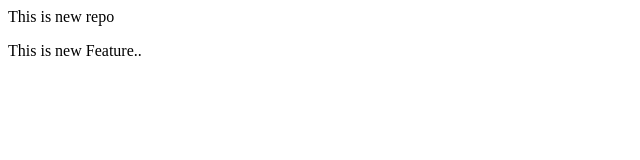
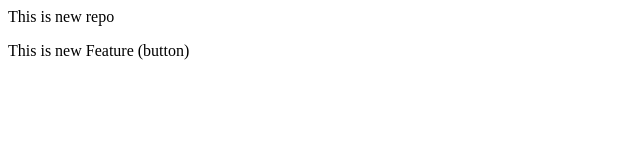
Before and after one commit to poojayadav78/localrepo, a plain HTML site: page index.html in a window 1280 px wide. Shown: the full height of the page, 0-640 px from the left. Drawn offline with Linux system fonts and the light colour scheme.

```diff
--- a/index.html
+++ b/index.html
@@ -1,2 +1,2 @@
 <p>This is new repo</p>
-<p>This is new Feature..</p>
+<p>This is new Feature (button)</p>
```
